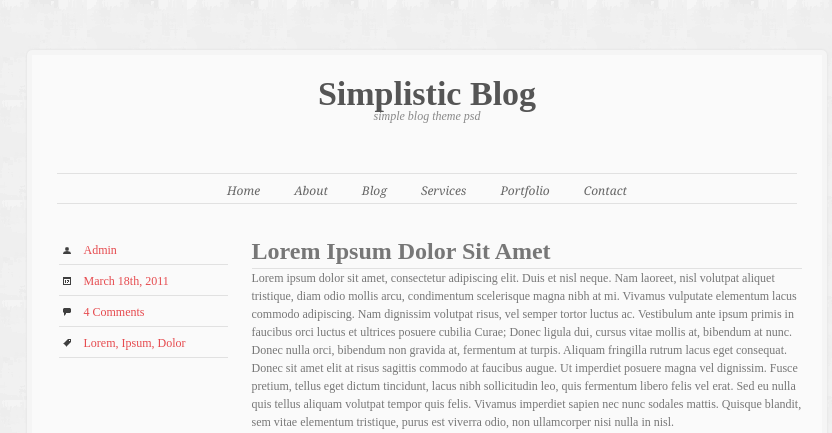
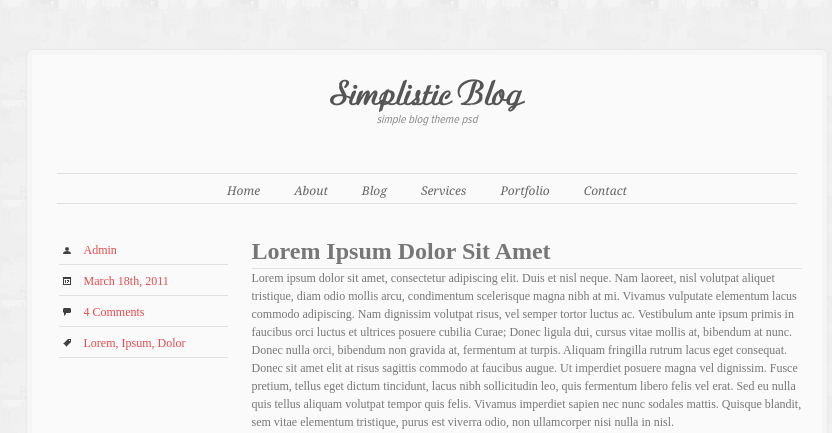
Before and after one commit to Liza-S/Junior-Full-Stack-Web-Developer-Course, a PHP site: page /tasks/task-3/index-3.html in a window 1280 px wide. Shown: the top 433 px of the page, without its empty margins (213-1045 px from the left). Run offline with PHP 8.4, Linux system fonts and the light colour scheme; some web fonts are replaced.

Commit message:
Fixed connecting fonts in layouts

```diff
--- a/css5.loc/tasks/task-3/style.css
+++ b/css5.loc/tasks/task-3/style.css
@@ -26,6 +26,32 @@ header {
 	height: 98px;
 	text-align: center;
 }
+
+@font-face {
+	font-family: "Ariston";
+	src: url("/tasks/task-3/fonts/Ariston Normal.ttf");
+}
+
+@font-face {
+	font-family: "Georgia";
+	src: url("/tasks/task-3/fonts/Georgia Italic.ttf");
+}
+
+@font-face {
+	font-family: "Proxima Nova Regular";
+	src: url("/tasks/task-3/fonts/Proxima Nova Regular.ttf");
+}
+
+@font-face {
+	font-family: "Proxima Nova";
+	src: url("/tasks/task-3/fonts/Proxima Nova Regular Regular.ttf");
+}
+
+@font-face {
+	font-family: "Proxima Nova";
+	src: url("/tasks/task-3/fonts/Proxima Nova Regular Semibold.ttf");
+}
+
 
 h1 {
 	font-family: "Ariston";
```
Also changed, not shown: css5.loc/tasks/task-2/style.css (+10 -0 lines), css7.loc/tasks/task-2/style.css (+6 -1 lines).
